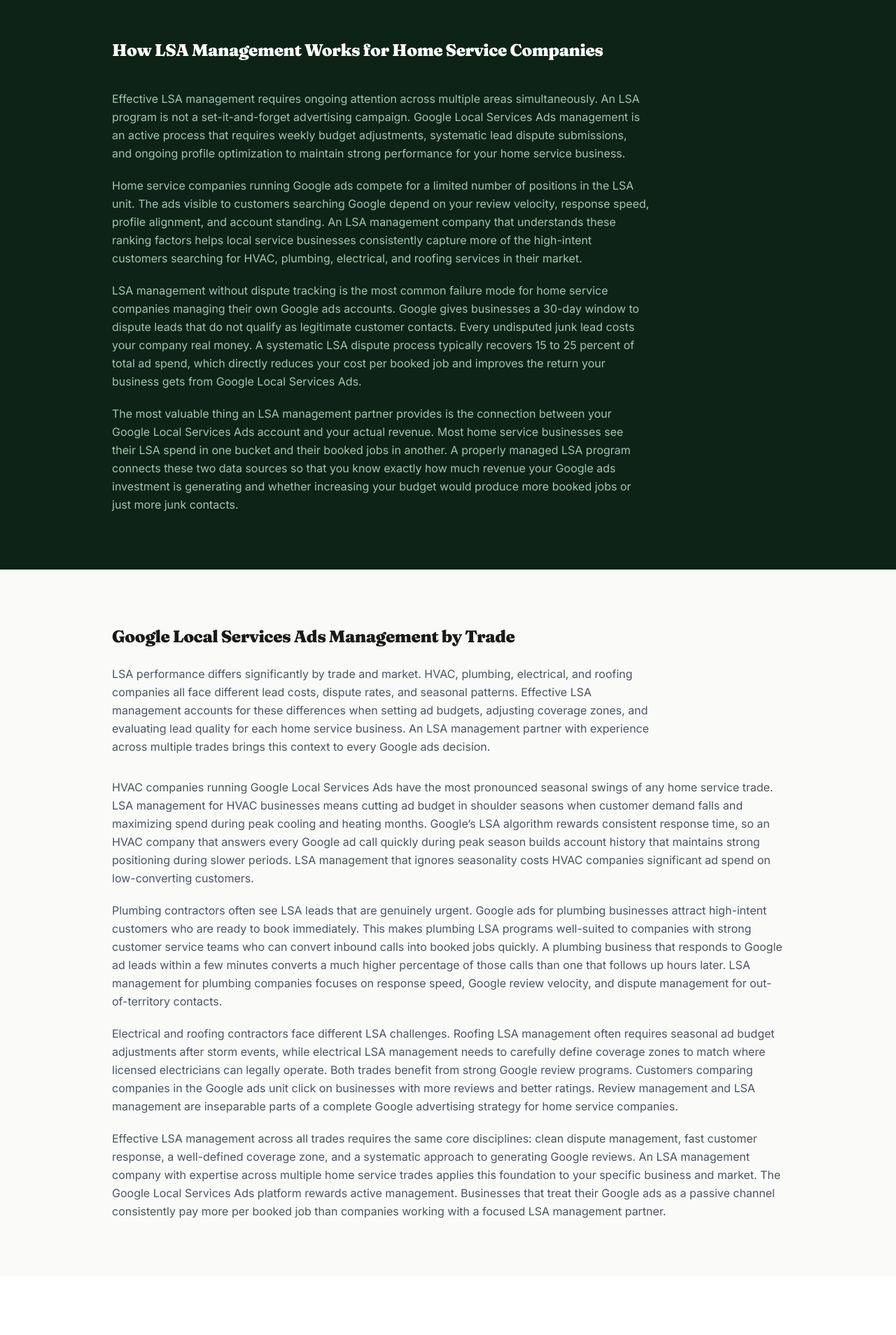
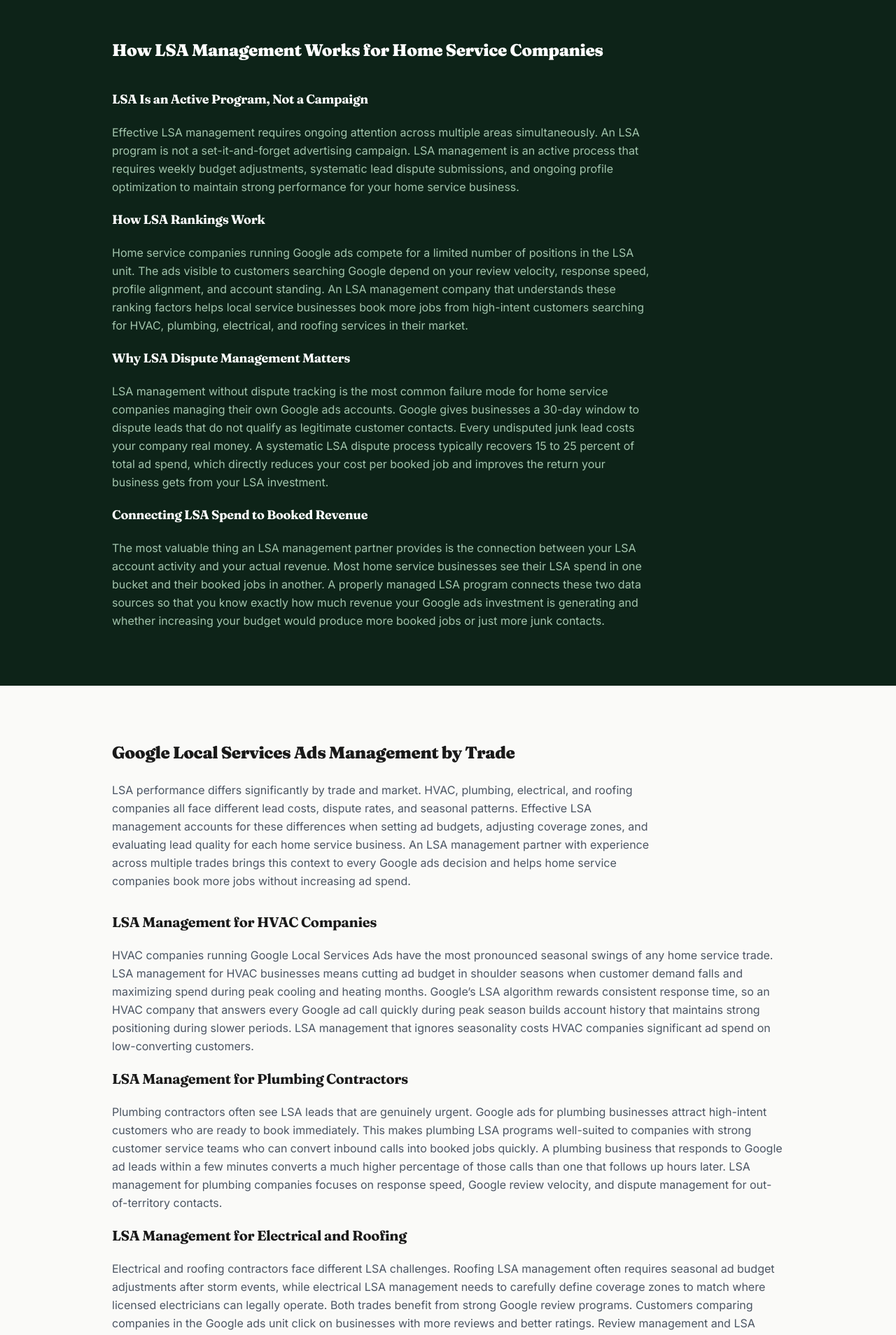
Before and after one commit to SequoiaGeo/next-website, a Next.js app: page /lsa-management in a window 1280 px wide. Shown: the part 5740-7648 px from the top of the page at 70% size. Built offline with nearby package versions, Linux system fonts and the light colour scheme; no server answers.

Commit message:
lsa-management: fix google local services ads overuse, add headings, add more jobs entity

```diff
--- a/src/app/lsa-management/page.tsx
+++ b/src/app/lsa-management/page.tsx
@@ -369,30 +369,34 @@ export default function LsaManagementPage() {
             How LSA Management Works for Home Service Companies
           </h2>
           <div className="space-y-5 text-[#C8EDD2]/80 text-base leading-relaxed max-w-3xl">
+            <h3 className="text-lg font-bold text-white mt-2">LSA Is an Active Program, Not a Campaign</h3>
             <p>
               Effective LSA management requires ongoing attention across multiple areas simultaneously. An LSA
-              program is not a set-it-and-forget advertising campaign. Google Local Services Ads management is
-              an active process that requires weekly budget adjustments, systematic lead dispute submissions,
+              program is not a set-it-and-forget advertising campaign. LSA management is an active process
+              that requires weekly budget adjustments, systematic lead dispute submissions,
               and ongoing profile optimization to maintain strong performance for your home service business.
             </p>
+            <h3 className="text-lg font-bold text-white mt-2">How LSA Rankings Work</h3>
             <p>
               Home service companies running Google ads compete for a limited number of positions in the LSA
               unit. The ads visible to customers searching Google depend on your review velocity, response
               speed, profile alignment, and account standing. An LSA management company that understands
-              these ranking factors helps local service businesses consistently capture more of the high-intent
+              these ranking factors helps local service businesses book more jobs from high-intent
               customers searching for HVAC, plumbing, electrical, and roofing services in their market.
             </p>
+            <h3 className="text-lg font-bold text-white mt-2">Why LSA Dispute Management Matters</h3>
             <p>
               LSA management without dispute tracking is the most common failure mode for home service
               companies managing their own Google ads accounts. Google gives businesses a 30-day window to
               dispute leads that do not qualify as legitimate customer contacts. Every undisputed junk lead
               costs your company real money. A systematic LSA dispute process typically recovers 15 to 25
               percent of total ad spend, which directly reduces your cost per booked job and improves the
-              return your business gets from Google Local Services Ads.
+              return your business gets from your LSA investment.
             </p>
+            <h3 className="text-lg font-bold text-white mt-2">Connecting LSA Spend to Booked Revenue</h3>
             <p>
               The most valuable thing an LSA management partner provides is the connection between your
-              Google Local Services Ads account and your actual revenue. Most home service businesses see
+              LSA account activity and your actual revenue. Most home service businesses see
               their LSA spend in one bucket and their booked jobs in another. A properly managed LSA program
               connects these two data sources so that you know exactly how much revenue your Google ads
               investment is generating and whether increasing your budget would produce more booked jobs or
@@ -413,9 +417,10 @@ export default function LsaManagementPage() {
             roofing companies all face different lead costs, dispute rates, and seasonal patterns. Effective
             LSA management accounts for these differences when setting ad budgets, adjusting coverage zones,
             and evaluating lead quality for each home service business. An LSA management partner with
-            experience across multiple trades brings this context to every Google ads decision.
+            experience across multiple trades brings this context to every Google ads decision and helps home service companies book more jobs without increasing ad spend.
           </p>
           <div className="space-y-5 text-base text-gray-600 leading-relaxed">
+            <h3 className="text-xl font-bold text-[#1a1a1a] mt-4">LSA Management for HVAC Companies</h3>
             <p>
               HVAC companies running Google Local Services Ads have the most pronounced seasonal swings of
               any home service trade. LSA management for HVAC businesses means cutting ad budget in shoulder
@@ -425,6 +430,7 @@ export default function LsaManagementPage() {
               positioning during slower periods. LSA management that ignores seasonality costs HVAC companies
               significant ad spend on low-converting customers.
             </p>
+            <h3 className="text-xl font-bold text-[#1a1a1a] mt-4">LSA Management for Plumbing Contractors</h3>
             <p>
               Plumbing contractors often see LSA leads that are genuinely urgent. Google ads for plumbing
               businesses attract high-intent customers who are ready to book immediately. This makes plumbing
@@ -434,6 +440,7 @@ export default function LsaManagementPage() {
               up hours later. LSA management for plumbing companies focuses on response speed, Google review
               velocity, and dispute management for out-of-territory contacts.
             </p>
+            <h3 className="text-xl font-bold text-[#1a1a1a] mt-4">LSA Management for Electrical and Roofing</h3>
             <p>
               Electrical and roofing contractors face different LSA challenges. Roofing LSA management often
               requires seasonal ad budget adjustments after storm events, while electrical LSA management
@@ -443,6 +450,7 @@ export default function LsaManagementPage() {
               management and LSA management are inseparable parts of a complete Google advertising strategy
               for home service companies.
             </p>
+            <h3 className="text-xl font-bold text-[#1a1a1a] mt-4">Core LSA Management Disciplines Across All Trades</h3>
             <p>
               Effective LSA management across all trades requires the same core disciplines: clean dispute
               management, fast customer response, a well-defined coverage zone, and a systematic approach to
```
